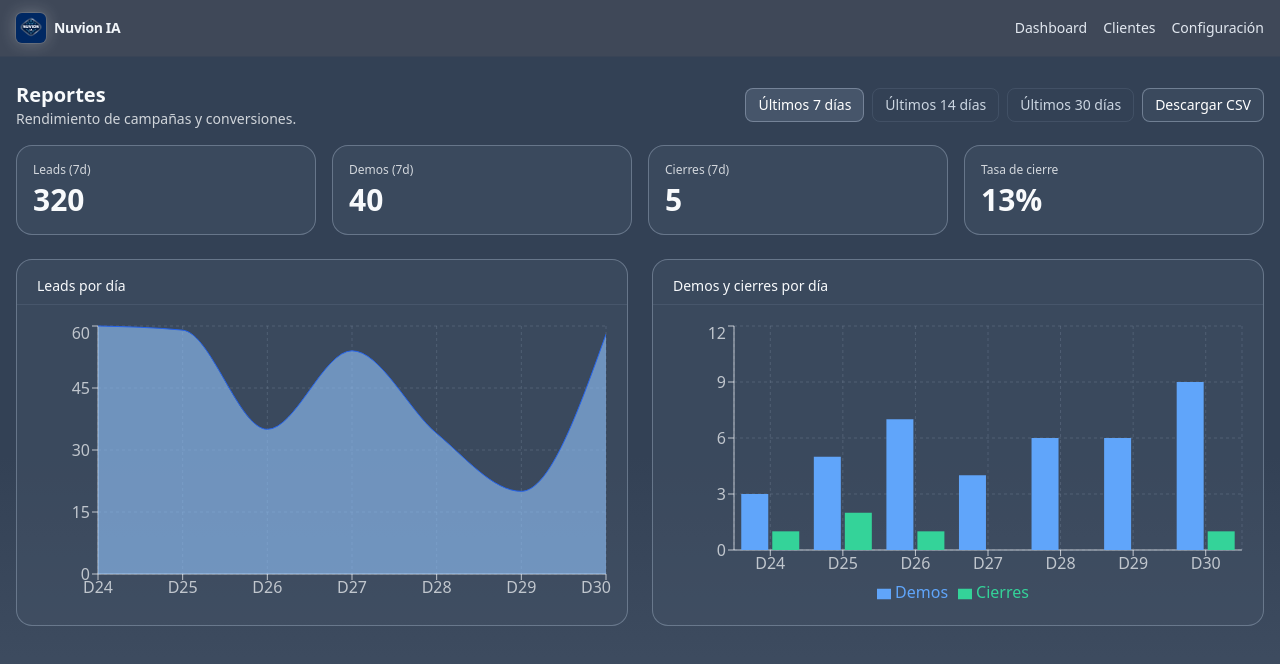
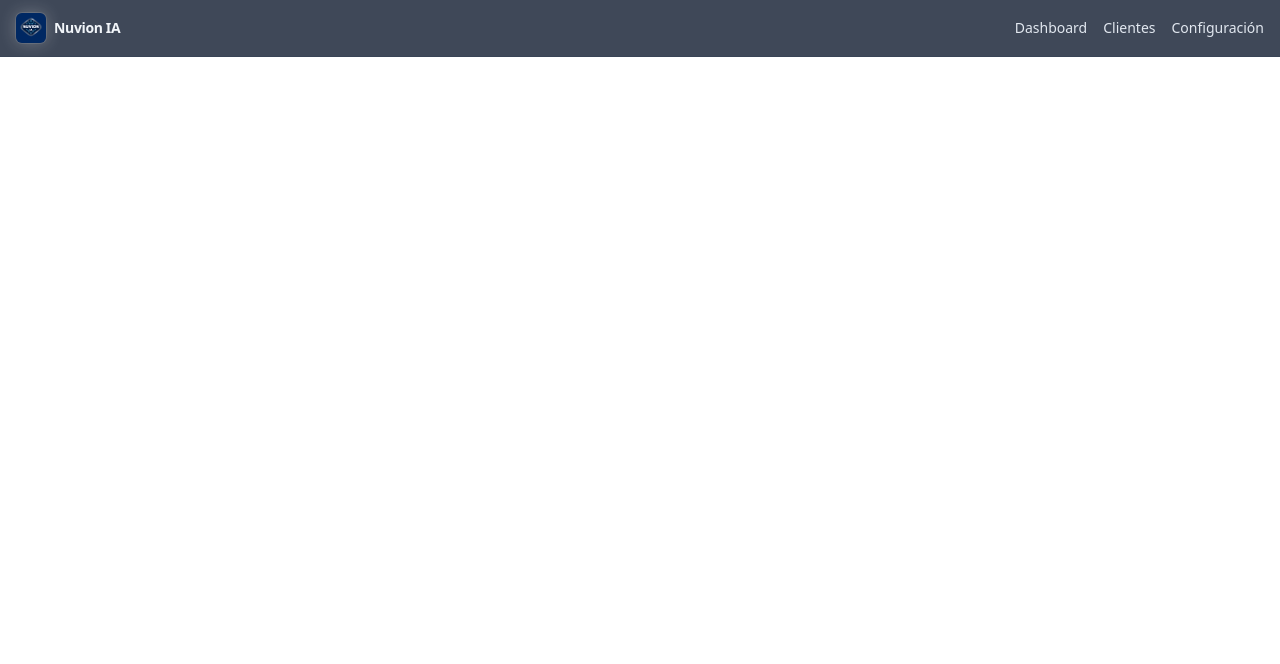
Before and after one commit to ianuvion/nuvion-ia, a Next.js app: page /reportes in a window 1280 px wide. Shown: the top 664 px of the page. Built offline with nearby package versions, Linux system fonts and the light colour scheme.

Commit message:
Update page.tsx

```diff
--- a/app/reportes/page.tsx
+++ b/app/reportes/page.tsx
@@ -1,203 +1,14 @@
-"use client";
+'use client';
 
-import React, { useEffect, useMemo, useState } from "react";
-import {
-  ResponsiveContainer,
-  AreaChart,
-  Area,
-  CartesianGrid,
-  XAxis,
-  YAxis,
-  Tooltip,
-  BarChart,
-  Bar,
-  Legend,
-} from "recharts";
-import { motion } from "framer-motion";
+export const dynamic = 'force-dynamic';
+export const revalidate = 0;
 
-type Theme = "dark" | "semidark" | "light";
-const THEME_KEY = "nuvion_theme";
-
-function useTheme(): Theme {
-  const [t, setT] = useState<Theme>("semidark");
-  useEffect(() => {
-    try {
-      const saved = (localStorage.getItem(THEME_KEY) as Theme) || "semidark";
-      setT(saved);
-    } catch {}
-  }, []);
-  return t;
-}
-
-function bg(theme: Theme) {
-  if (theme === "light") return "from-slate-100 via-slate-100 to-white text-slate-900";
-  if (theme === "semidark") return "from-slate-700 via-slate-700 to-slate-600 text-slate-50";
-  return "from-slate-800 via-slate-800 to-slate-700 text-slate-100";
-}
-function card(theme: Theme) {
-  if (theme === "light") return "border-slate-300/60 bg-white/80";
-  if (theme === "semidark") return "border-slate-400/50 bg-slate-600/40";
-  return "border-slate-500/50 bg-slate-700/50";
-}
-function divider(theme: Theme) {
-  return theme === "light" ? "border-slate-300/40" : "border-slate-500/30";
-}
-
-/* ===== Datos simulados por 30 días ===== */
-const allDays = Array.from({ length: 30 }).map((_, i) => ({
-  day: `D${i + 1}`,
-  leads: Math.floor(20 + Math.random() * 50),
-  demos: Math.floor(3 + Math.random() * 8),
-  cierres: Math.floor(Math.random() * 4),
-}));
-
-/* ===== Exportar CSV ===== */
-function downloadCsv(rows: Array<{ day: string; leads: number; demos: number; cierres: number }>, rango: number) {
-  const headers = ["dia", "leads", "demos", "cierres"];
-  const lines = [headers.join(","), ...rows.map((r) => [r.day, r.leads, r.demos, r.cierres].join(","))];
-  const csv = lines.join("\n");
-  const blob = new Blob([csv], { type: "text/csv;charset=utf-8;" });
-  const url = URL.createObjectURL(blob);
-  const a = document.createElement("a");
-  const today = new Date().toISOString().slice(0, 10);
-  a.href = url;
-  a.download = `reporte_${rango}d_${today}.csv`;
-  document.body.appendChild(a);
-  a.click();
-  document.body.removeChild(a);
-  URL.revokeObjectURL(url);
-}
-
-/* ===== Animaciones ===== */
-const fadeUp = (delay = 0) => ({
-  initial: { opacity: 0, y: 12 },
-  animate: { opacity: 1, y: 0, transition: { duration: 0.45, ease: "easeOut", delay } },
-});
-const fade = (delay = 0) => ({
-  initial: { opacity: 0 },
-  animate: { opacity: 1, transition: { duration: 0.45, ease: "easeOut", delay } },
-});
+import React from 'react';
 
 export default function ReportesPage() {
-  const theme = useTheme();
-  const [range, setRange] = useState<7 | 14 | 30>(7);
-
-  // últimos N días
-  const data = useMemo(() => allDays.slice(-range), [range]);
-
-  const totalLeads = data.reduce((a, b) => a + b.leads, 0);
-  const totalDemos = data.reduce((a, b) => a + b.demos, 0);
-  const totalCierres = data.reduce((a, b) => a + b.cierres, 0);
-  const tasaCierre = totalDemos > 0 ? Math.round((totalCierres / totalDemos) * 100) : 0;
-
   return (
-    <div className={"min-h-screen bg-gradient-to-b " + bg(theme)}>
-      <main className="mx-auto max-w-7xl px-4 py-6">
-        <motion.div {...fadeUp(0)}>
-          <div className="flex flex-col sm:flex-row sm:items-center sm:justify-between gap-4 mb-4">
-            <div>
-              <h1 className="text-xl font-semibold">Reportes</h1>
-              <p className="text-sm opacity-80">Rendimiento de campañas y conversiones.</p>
-            </div>
-
-            {/* Selector de rango + Exportar */}
-            <div className="flex items-center gap-2">
-              {[7, 14, 30].map((n, idx) => (
-                <motion.button
-                  key={n}
-                  onClick={() => setRange(n as any)}
-                  className={`rounded-lg px-3 py-1.5 text-sm border transition ${
-                    range === n
-                      ? "bg-slate-500/40 border-slate-400/60 text-white"
-                      : "border-slate-500/30 text-slate-300 hover:border-slate-400/50"
-                  }`}
-                  {...fade(idx * 0.05 + 0.05)}
-                >
-                  Últimos {n} días
-                </motion.button>
-              ))}
-
-              <motion.button
-                onClick={() => downloadCsv(data, range)}
-                className="rounded-lg px-3 py-1.5 text-sm border border-slate-400/60 bg-slate-600/40 hover:bg-slate-600/60 text-white"
-                {...fade(0.15)}
-              >
-                Descargar CSV
-              </motion.button>
-            </div>
-          </div>
-        </motion.div>
-
-        {/* KPIs */}
-        <section className="grid grid-cols-2 md:grid-cols-4 gap-4">
-          {[
-            { label: `Leads (${range}d)`, value: totalLeads },
-            { label: `Demos (${range}d)`, value: totalDemos },
-            { label: `Cierres (${range}d)`, value: totalCierres },
-            { label: "Tasa de cierre", value: `${tasaCierre}%` },
-          ].map((k, i) => (
-            <motion.div key={k.label} {...fadeUp(0.05 * i + 0.1)} className={"rounded-2xl border p-4 " + card(theme)}>
-              <p className="text-xs opacity-80">{k.label}</p>
-              <p className="mt-1 text-2xl md:text-3xl font-semibold">{k.value}</p>
-            </motion.div>
-          ))}
-        </section>
-
-        {/* Gráficos */}
-        <section className="mt-6 grid grid-cols-1 lg:grid-cols-2 gap-6">
-          {/* Leads por día (Área) */}
-          <motion.div {...fadeUp(0.15)} className={"rounded-2xl border " + card(theme)}>
-            <div className={"px-5 pt-4 pb-2 border-b " + divider(theme)}>
-              <h2 className="text-sm font-medium">Leads por día</h2>
-            </div>
-            <div className="h-[320px] p-4">
-              <ResponsiveContainer width="100%" height="100%">
-                <AreaChart data={data}>
-                  <CartesianGrid stroke="rgba(148,163,184,0.25)" strokeDasharray="3 3" />
-                  <XAxis dataKey="day" stroke="currentColor" opacity={0.7} />
-                  <YAxis stroke="currentColor" opacity={0.7} />
-                  <Tooltip
-                    contentStyle={{
-                      backgroundColor: theme === "light" ? "#ffffff" : "#334155",
-                      border: "1px solid rgba(148,163,184,0.25)",
-                      borderRadius: 12,
-                      color: theme === "light" ? "#0f172a" : "#e5e7eb",
-                    }}
-                  />
-                  <Area type="monotone" dataKey="leads" stroke="#2563eb" fill="#93c5fd" />
-                </AreaChart>
-              </ResponsiveContainer>
-            </div>
-          </motion.div>
-
-          {/* Demos y Cierres (Barras) */}
-          <motion.div {...fadeUp(0.2)} className={"rounded-2xl border " + card(theme)}>
-            <div className={"px-5 pt-4 pb-2 border-b " + divider(theme)}>
-              <h2 className="text-sm font-medium">Demos y cierres por día</h2>
-            </div>
-            <div className="h-[320px] p-4">
-              <ResponsiveContainer width="100%" height="100%">
-                <BarChart data={data}>
-                  <CartesianGrid stroke="rgba(148,163,184,0.25)" strokeDasharray="3 3" />
-                  <XAxis dataKey="day" stroke="currentColor" opacity={0.7} />
-                  <YAxis stroke="currentColor" opacity={0.7} />
-                  <Tooltip
-                    contentStyle={{
-                      backgroundColor: theme === "light" ? "#ffffff" : "#334155",
-                      border: "1px solid rgba(148,163,184,0.25)",
-                      borderRadius: 12,
-                      color: theme === "light" ? "#0f172a" : "#e5e7eb",
-                    }}
-                  />
-                  <Legend />
-                  <Bar dataKey="demos" name="Demos" fill="#60a5fa" />
-                  <Bar dataKey="cierres" name="Cierres" fill="#34d399" />
-                </BarChart>
-              </ResponsiveContainer>
-            </div>
-          </motion.div>
-        </section>
-      </main>
-    </div>
+    <main>
+      {/* Pega aquí TODO el contenido actual de la página Reportes */}
+    </main>
   );
 }
```
